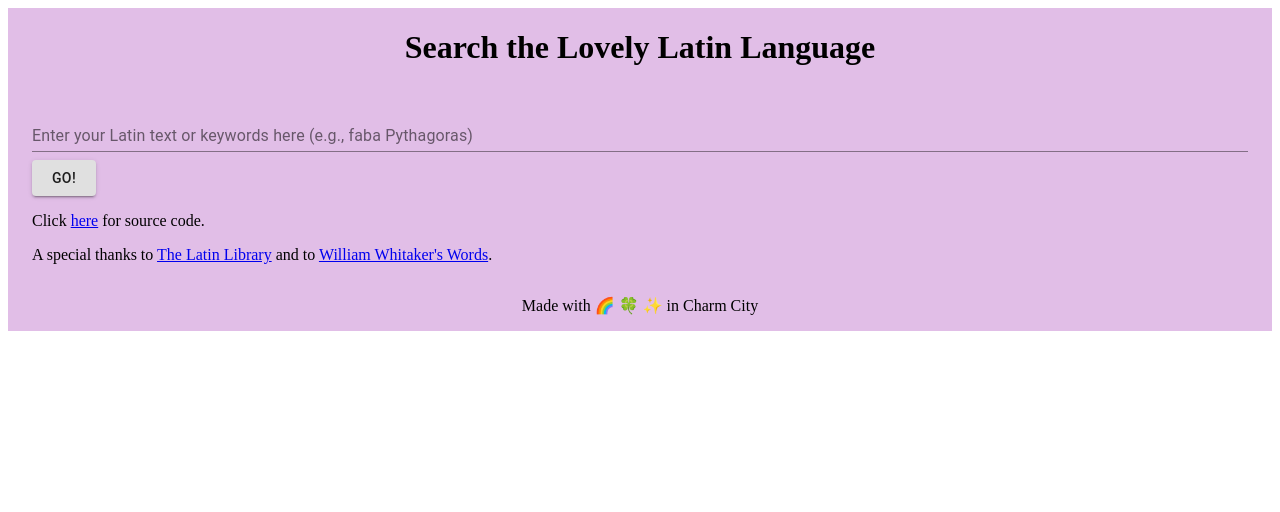
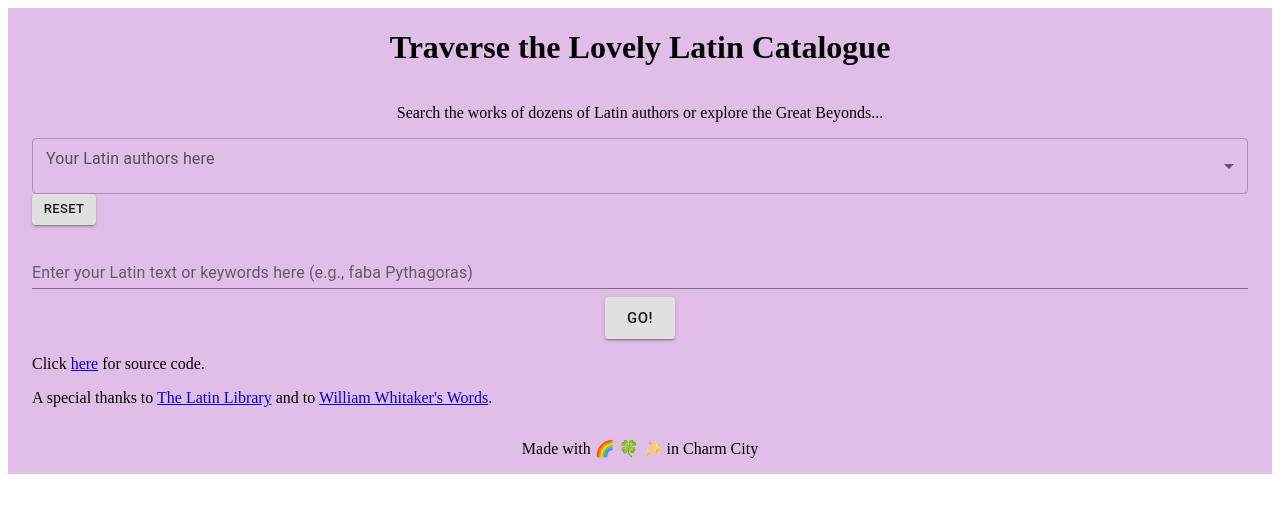
Before and after one commit to sertman1/www.lovelylatin.com, a React (Create React App) app in the folder frontend/: page / in a window 1280 px wide. Shown: the top 512 px of the page. Built offline with nearby package versions, Linux system fonts and the light colour scheme.

Commit message:
substantial improvement to frontend; added search for specific auths

```diff
--- a/frontend/package.json
+++ b/frontend/package.json
@@ -3,7 +3,11 @@
   "version": "0.1.0",
   "private": true,
   "dependencies": {
+    "@emotion/react": "^11.11.0",
+    "@emotion/styled": "^11.11.0",
     "@material-ui/core": "^4.12.4",
+    "@mui/icons-material": "^5.11.16",
+    "@mui/material": "^5.12.3",
     "@testing-library/jest-dom": "^5.16.5",
     "@testing-library/react": "^13.4.0",
     "@testing-library/user-event": "^13.5.0",
--- a/frontend/src/App.js
+++ b/frontend/src/App.js
@@ -30,9 +30,11 @@ function App() {
     return
   }
 
-  const keyPress = (e) => {
-    if (e.keyCode === 13) {
-      enter()
+  const handelOnChange = (e) => {
+    if (e.key !== 'Enter') {
+      setUserInput(e.target.value)
+    } else {
+      alert('dicks')
     }
   }
 
@@ -67,13 +69,23 @@ function App() {
           <TextField fullWidth label="Enter your Latin text or keywords here (e.g., faba Pythagoras)"
             id="fullWidth"
             margin="normal"
-            onKeyDown={keyPress}
-            onChange={(e) => setUserInput(e.target.value)}
+            onChange={handelOnChange}
             multiline={true}
           />
-          <Button variant="contained" onClick={enter}>
-            Go!
-          </Button>
+          <div
+            style={{
+              display: 'flex',
+              justifyContent: 'center',
+              alignItems: 'center',
+
+            }}
+          >
+
+            <Button variant="contained" onClick={enter} size="large">
+              Go!
+            </Button>
+
+          </div>
         </div>
       );
     }
@@ -82,16 +94,7 @@ function App() {
   return (
     <Container style={{ background: '#e1bee7' }} maxWidth={false}>
 
-      <div
-        style={{
-          display: 'flex',
-          justifyContent: 'center',
-          alignItems: 'center',
-
-        }}
-      >
-        <h1>Search the Lovely Latin Language</h1>
-      </div>
+      <Header></Header>
 
       {showOptions()}
 
--- a/frontend/src/components/Header.js
+++ b/frontend/src/components/Header.js
@@ -1,22 +1,131 @@
-import Image from "./Image.js";
-import RomeLandscape from "../images/rome_landscape.jpeg";
+import * as React from 'react';
+import Box from '@mui/material/Box';
+import OutlinedInput from '@mui/material/OutlinedInput';
+import InputLabel from '@mui/material/InputLabel';
+import MenuItem from '@mui/material/MenuItem';
+import FormControl from '@mui/material/FormControl';
+import Select from '@mui/material/Select';
+import Chip from '@mui/material/Chip';
+import CloseIcon from '@mui/icons-material/Close';
+import { Button } from '@material-ui/core';
+
+const ITEM_HEIGHT = 48;
+const ITEM_PADDING_TOP = 8;
+const MenuProps = {
+  PaperProps: {
+    style: {
+      maxHeight: ITEM_HEIGHT * 4.5 + ITEM_PADDING_TOP,
+      width: 250,
+    },
+  },
+};
+
+const names = [
+  'Ammianus',
+  'Apuleius',
+  'Augustus',
+  'Aurelius Victor',
+  'Caesar',
+  'Cato',
+  'Catullus',
+  'Cicero',
+  'Catullus',
+]
 
 function Header(props) {
+  const [personName, setPersonName] = React.useState([]);
+
+  const handleChange = (e) => {
+    const {
+      target: { value },
+    } = e;
+    setPersonName(
+      // On autofill we get a stringified value.
+      typeof value === 'string' ? value.split(',') : value,
+    );
+  };
+
+  const handleDelete = (e, value) => {
+    e.preventDefault()
+    setPersonName(personName.filter((name) => name !== value));
+  }
+
+  const getAuthorForm = () => {
+    return (
+      <div>
+        <FormControl fullWidth={true}>
+          <InputLabel id="authors-label" size="small">Your Latin authors here</InputLabel>
+          <Select
+
+            labelId="authors-label"
+            id="authors"
+            multiple
+            value={personName}
+            onChange={handleChange}
+            input={<OutlinedInput id="select-multiple-chip" label="Your Latin authors here"/>}
+            renderValue={(selected) => (
+              <Box sx={{ display: 'flex', flexWrap: 'wrap', gap: 0.5 }}>
+                {selected.map((value) => (
+                  <Chip
+                    key={value}
+                    label={value}
+                    clickable
+                    deleteIcon={
+                      <CloseIcon onMouseDown={(e) => e.stopPropagation()}></CloseIcon>
+                    }
+                    onDelete={(e) => handleDelete(e, value)}
+                  />
+                ))}
+              </Box>
+            )}
+            MenuProps={MenuProps}
+          >
+            {names.map((name) => (
+              <MenuItem
+                key={name}
+                value={name}
+              >
+                {name}
+              </MenuItem>
+            ))}
+          </Select>
+        </FormControl>
+      </div>
+    )
+  }
+
   return (
     <div>
-
-      <Image src={RomeLandscape} alt="Ancient Rome" link="https://www.museodelprado.es/en/the-collection/art-work/landscape-with-psyche-and-jupiter/191cc2c4-2562-47bd-89aa-97cbf65c6bd7"/>
 
       <div
         style={{
           display: 'flex',
           justifyContent: 'center',
           alignItems: 'center',
+
         }}
       >
-        <p>"<i>Si hortum in bibliotheca habes, deerit nihil</i>" - Marcus Tullius Cicero</p>
+        <h1>Traverse the Lovely Latin Catalogue</h1>
+      </div>
+
+      <div
+        style={{
+          display: 'flex',
+          justifyContent: 'center',
+          alignItems: 'center',
+
+        }}
+      >
+
+        <p>Search the works of dozens of Latin authors or explore the Great Beyonds...</p>
 
       </div>
+
+      {getAuthorForm()}
+
+      <Button variant="contained" size="small">
+        Reset
+      </Button>
 
     </div>
   )
```
Also changed, not shown: 1 other file (tests, documents, lock files or other folders).
